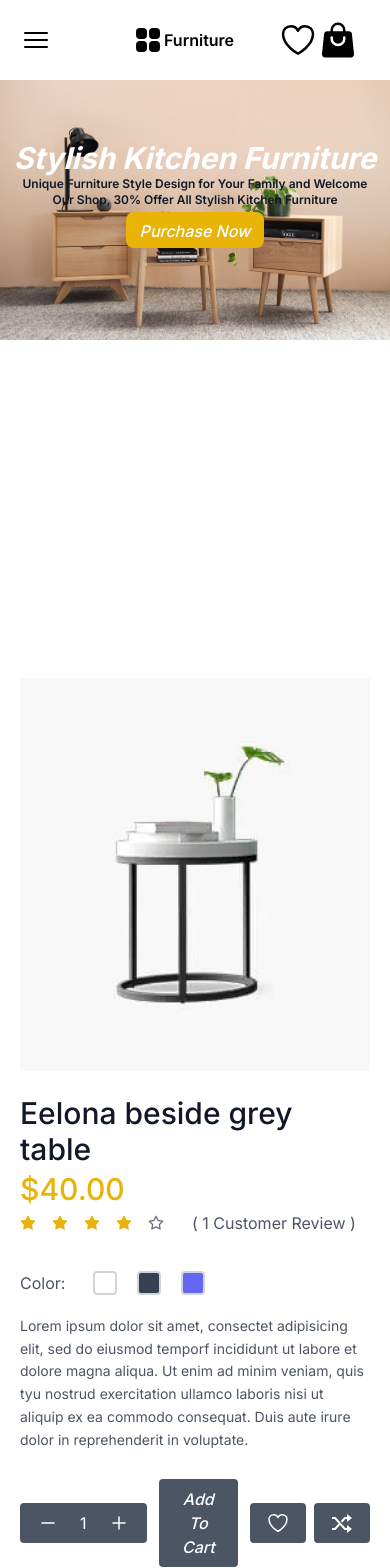
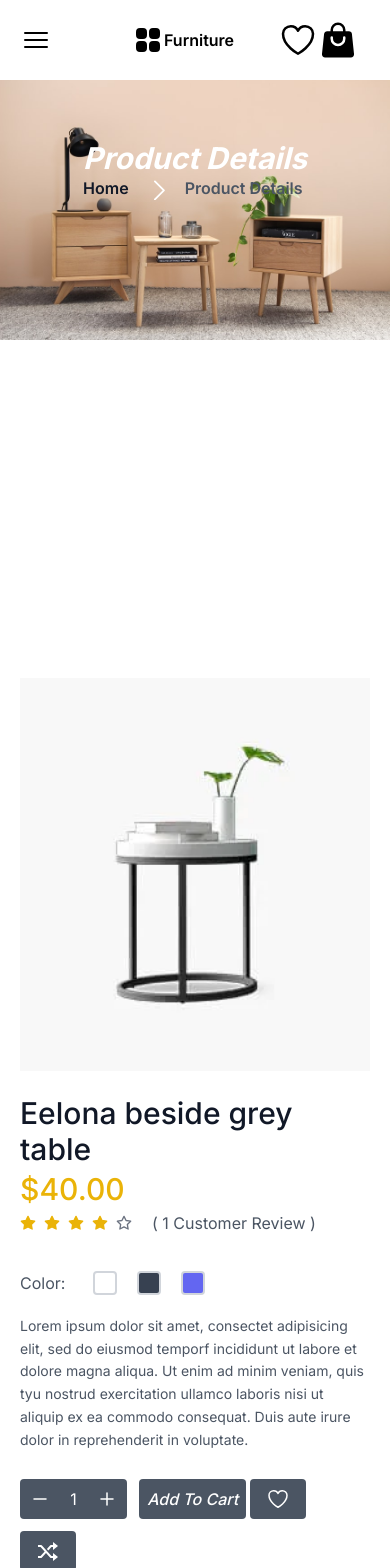
Before and after one commit to FarisSaputra03/furniture, a Next.js app: page /detail_produk/1 in a window 390 px wide. Shown: the top 1568 px of the page. Built offline with nearby package versions, Linux system fonts and the light colour scheme.

Commit message:
update mobile

```diff
--- a/src/app/detail_produk/[id]/page.tsx
+++ b/src/app/detail_produk/[id]/page.tsx
@@ -391,32 +391,13 @@ export default function Detail_Produk() {
             <div className="flex sm:hidden">
               <div className="max-w-screen-lg m-auto h-[50vh] py-5 my-10 text-center text-xl rounded-2xl">
                 <h1 className="text-3xl text-white italic font-bold">
-                  Stylish Kitchen Furniture
-                </h1>
-                <p className="text-gray-900 text-xs font-semibold">
-                  Unique Furniture Style Design for Your Family and Welcome
-                </p>
-                <p className="text-gray-900 text-xs font-semibold">
-                  Our Shop, 30% Offer All Stylish Kitchen Furniture
-                </p>
-                <button className="rounded-lg px-3.5 py-1 m-1 overflow-hidden relative group cursor-pointer font-medium border-yellow-500 bg-yellow-500 text-white">
-                  <span className="absolute w-64 h-0 transition-all duration-300 origin-center rotate-45 -translate-x-20  bg-gray-600 top-1/2 group-hover:h-64 group-hover:-translate-y-32 ease"></span>
-                  <span className=" text-base text-White italic transition duration-300 group-hover:text-white ease">
-                    Purchase Now
-                  </span>
-                </button>
-              </div>
-            </div>
-
-            {/* desktop */}
-            <div className="hidden sm:flex">
-              <div className="max-w-screen-lg m-auto h-[70vh] py-5 my-60 text-center text-2xl rounded-2xl">
-                <h1 className="text-7xl text-white italic font-bold">
                   Product Details
                 </h1>
-                <div className="flex gap-3 pt-5 text-base">
+                <div className="flex gap-3 text-base">
                   <Link href="/">
-                    <p className="text-gray-900 hover:text-yellow-500">Home</p>
+                    <p className="text-gray-900 font-semibold hover:text-yellow-500">
+                      Home
+                    </p>
                   </Link>
                   <svg
                     xmlns="http://www.w3.org/2000/svg"
@@ -433,7 +414,39 @@ export default function Detail_Produk() {
                     />
                   </svg>
 
-                  <p className="text-white">Product Details</p>
+                  <p className="text-gray-600 font-semibold">Product Details</p>
+                </div>
+              </div>
+            </div>
+
+            {/* desktop */}
+            <div className="hidden sm:flex">
+              <div className="max-w-screen-lg m-auto h-[70vh] py-5 my-60 text-center text-2xl rounded-2xl">
+                <h1 className="text-7xl text-white italic font-bold">
+                  Product Details
+                </h1>
+                <div className="flex gap-3 pt-5 text-base">
+                  <Link href="/">
+                    <p className="text-gray-900 font-semibold hover:text-yellow-500">
+                      Home
+                    </p>
+                  </Link>
+                  <svg
+                    xmlns="http://www.w3.org/2000/svg"
+                    fill="none"
+                    viewBox="0 0 20 20"
+                    stroke-width="1.5"
+                    stroke="currentColor"
+                    className="w-8 h-8 pb-2 text-white font-semibold"
+                  >
+                    <path
+                      stroke-linecap="round"
+                      stroke-linejoin="round"
+                      d="M8.25 4.5l7.5 7.5-7.5 7.5"
+                    />
+                  </svg>
+
+                  <p className="text-gray-600 font-semibold">Product Details</p>
                 </div>
               </div>
             </div>
@@ -453,7 +466,7 @@ export default function Detail_Produk() {
                   {selectProduk.price}
                 </h2>
                 <div className="flex mb-4">
-                  <span className="flex items-center gap-4">
+                  <span className="flex items-center gap-2 sm:gap-4">
                     <svg
                       fill="currentColor"
                       stroke="currentColor"
@@ -527,6 +540,87 @@ export default function Detail_Produk() {
                   laboris nisi ut aliquip ex ea commodo consequat. Duis aute
                   irure dolor in reprehenderit in voluptate.
                 </p>
+
+                {/* mobile */}
+                <div className="flex sm:hidden">
+                  <div className="mt-6 gap-2 items-center pb-5 mb-5 grid grid-cols-3 md:grid-cols-4">
+                    <div className="flex justify-between  bg-gray-600 text-white py-2 px-2 rounded">
+                      <div
+                        onClick={() => {
+                          if (jumlahBarang > 1) {
+                            setJumlahBarang(jumlahBarang - 1);
+                          }
+                        }}
+                      >
+                        <svg
+                          xmlns="http://www.w3.org/2000/svg"
+                          fill="none"
+                          viewBox="0 0 24 24"
+                          stroke-width="1.5"
+                          stroke="currentColor"
+                          className="w-6 h-6"
+                        >
+                          <path
+                            stroke-linecap="round"
+                            stroke-linejoin="round"
+                            d="M18 12H6"
+                          />
+                        </svg>
+                      </div>
+                      <p>{jumlahBarang}</p>
+                      <div
+                        onClick={() => {
+                          setJumlahBarang(jumlahBarang + 1);
+                        }}
+                      >
+                        <svg
+                          xmlns="http://www.w3.org/2000/svg"
+                          fill="none"
+                          viewBox="0 0 24 24"
+                          stroke-width="1.5"
+                          stroke="currentColor"
+                          className="w-6 h-6"
+                        >
+                          <path
+                            stroke-linecap="round"
+                            stroke-linejoin="round"
+                            d="M12 6v12m6-6H6"
+                          />
+                        </svg>
+                      </div>
+                    </div>
+                    <div>
+                      <button className="rounded  w-full px-1 py-2 m-1 overflow-hidden relative group cursor-pointer font-medium border-gray-600 bg-gray-600 text-white">
+                        <span className="absolute w-64 h-0 transition-all duration-300 origin-center rotate-45 -translate-x-20  bg-yellow-500 top-1/2 group-hover:h-64 group-hover:-translate-y-32 ease"></span>
+                        <span className="relative text-White italic transition duration-300 group-hover:text-white ease">
+                          Add To Cart
+                        </span>
+                      </button>
+                    </div>
+                    <div className="py-2 w-14 px-4 rounded  bg-gray-600 hover:bg-yellow-500">
+                      <svg
+                        xmlns="http://www.w3.org/2000/svg"
+                        fill="none"
+                        viewBox="0 0 24 24"
+                        stroke-width="1.5"
+                        stroke="currentColor"
+                        className="w-6 h-6 text-white"
+                      >
+                        <path
+                          stroke-linecap="round"
+                          stroke-linejoin="round"
+                          d="M21 8.25c0-2.485-2.099-4.5-4.688-4.5-1.935 0-3.597 1.126-4.312 2.733-.715-1.607-2.377-2.733-4.313-2.733C5.1 3.75 3 5.765 3 8.25c0 7.22 9 12 9 12s9-4.78 9-12z"
+                        />
+                      </svg>
+                    </div>
+                    <div className="py-2 px-4 w-14 rounded bg-gray-600 hover:bg-yellow-500 text-white">
+                      <BiShuffle size="1.5em" />
+                    </div>
+                  </div>
+                </div>
+
+                {/* desktop */}
+                <div className="hidden sm:flex">
                   <div className="flex mt-6 gap-2 items-center pb-5 mb-5">
                     <div className="flex justify-between gap-5 bg-gray-600 text-white py-2 px-4 rounded">
                       <div
@@ -601,6 +695,8 @@ export default function Detail_Produk() {
                       <BiShuffle size="1.5em" />
                     </div>
                   </div>
+                </div>
+
                 <div className="">
                   <div className="flex gap-2 py-1">
                     <p>Sku:</p>
```
Lines whose indentation alone changed are shown as unchanged.
